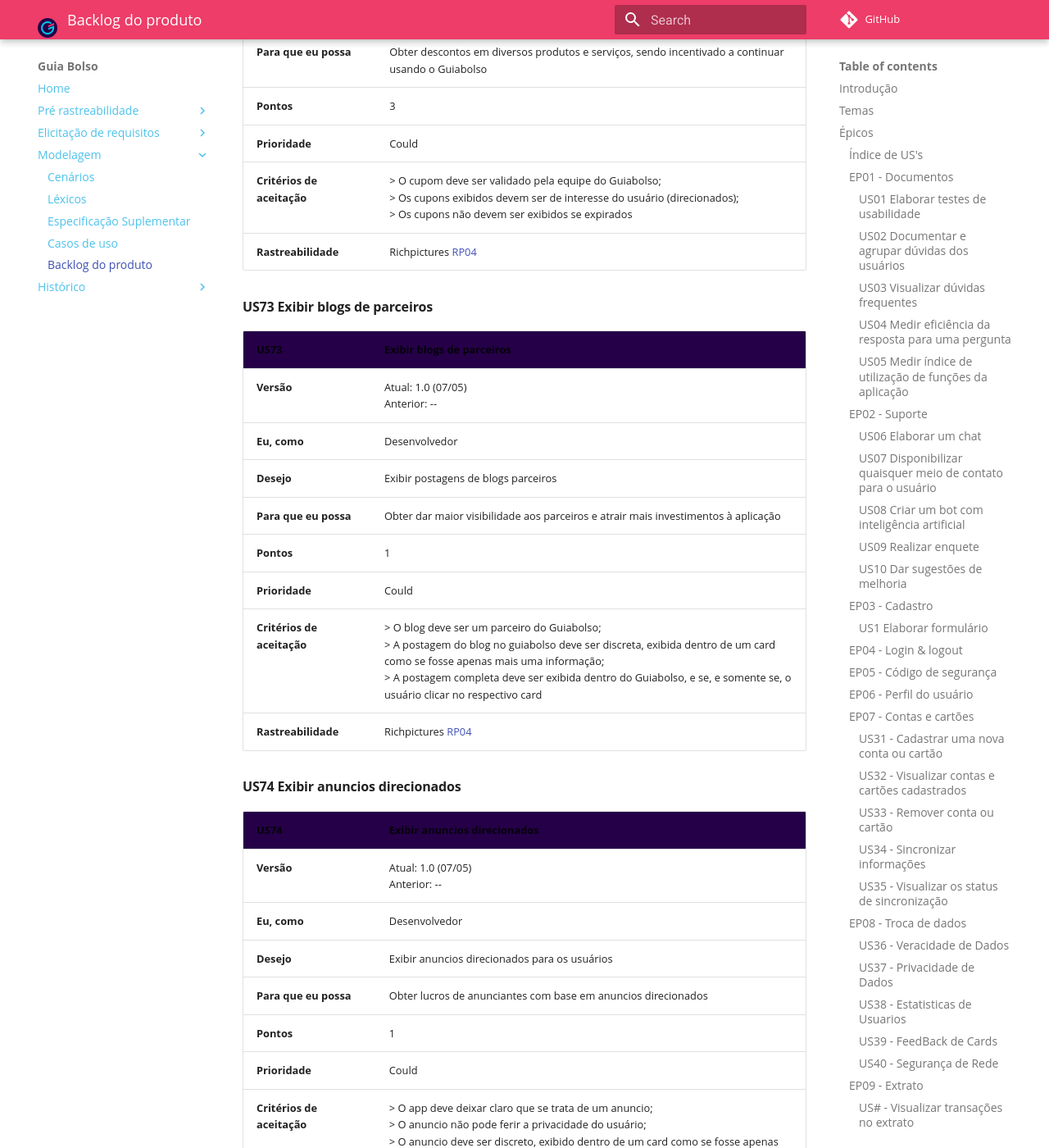
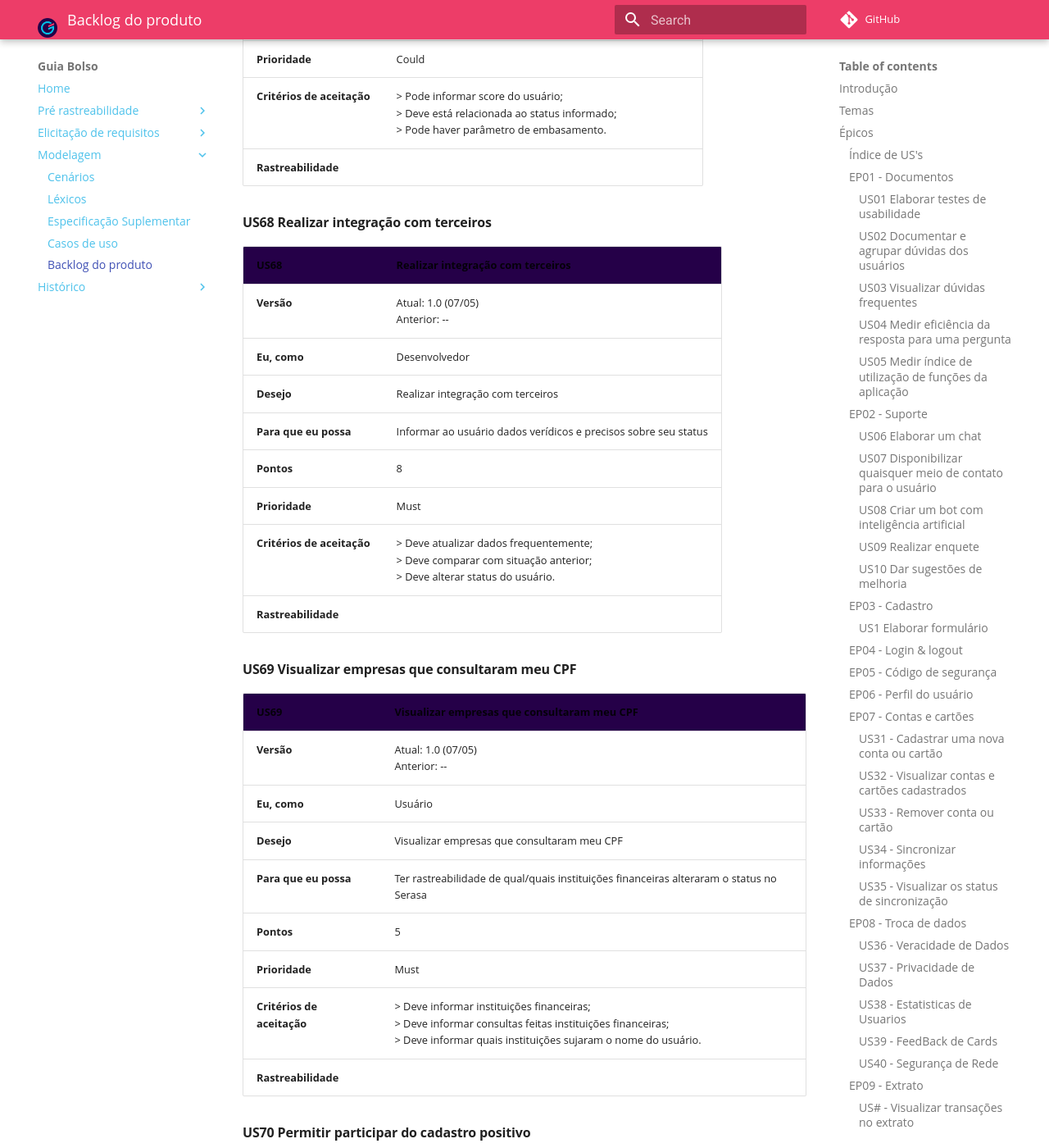
Before and after one commit to fga-disciplinas/2019.1-Guia-Bolso, an MkDocs documentation site: the page built from docs/modelagem/backlog.md, in a window 1280 px wide and 1400 px high, scrolled down 22560 px. Shown: the whole window at 82% size. Built offline with MkDocs 1.6.1 and Material for MkDocs 9.7.7, drawn with Linux system fonts in a browser that asks for light colours; comment, search, counter and statistics services are not loaded; old or Windows-style settings are respelled for this version of MkDocs; some of the changed text lies outside the part shown.

Commit message:
Adicionado Us's (Épico - Serasa)
Signed-off-by: alanrslima <alanronison.lima@gmail.com>
Co-authored-by: Leonardo dos Santos <leossb36@gmail.com>

```diff
--- a/docs/modelagem/backlog.md
+++ b/docs/modelagem/backlog.md
@@ -43,11 +43,11 @@ Cada elemento da listagem é elicitado por meio de interação da equipe de dese
 | T5 - Informações externas | [EP13 - Dicas](#ep13-Dicas) | [US# Visualizar dicas de controle financeiro](#us#-visualizar-dicas-de-controle-financeiro)|
 | T5 - Informações externas | [EP13 - Dicas](#ep13-Dicas) | [US# Buscar dados de fontes externas](#us#-buscar-dados-de-fontes-externas) |
 | T5 - Informações externas | [EP13 - Dicas](#ep13-Dicas) | [US# Indicar se as dicas foram realmente úteis](#us#-indicar-se-as-dicas-foram-realmente-uteis)|
-| T5 - Informações externas | [EP14 - Serasa](#ep14-Serasa) | [US# Visualizar status de avaliação de crédito](#us#-visualizar-status-de-avaliacao-de-credito)|
-| T5 - Informações externas | [EP14 - Serasa](#ep14-Serasa) | [US# Elaborar testes de usabilidade](#us#-elaborar-testes-de-usabilidade) |
-| T5 - Informações externas | [EP14 - Serasa](#ep14-Serasa) | [US# Realizar integração com terceiros](#us#-realizar-integracao-com-terceiros) |
-| T5 - Informações externas | [EP14 - Serasa](#ep14-Serasa) | [US# Visualizar empresas que consultaram meu CPF](#us#-visualizar-empresas-que-consultaram-meu-cpf) |
-| T5 - Informações externas | [EP14 - Serasa](#ep14-Serasa) | [US# Permitir participar do cadastro positivo](#us#-permitir-participar-do-cadastro-positivo) |
+| T5 - Informações externas | [EP14 - Serasa](#ep14-Serasa) | [US66 Visualizar status de avaliação de crédito](#us66-visualizar-status-de-avaliacao-de-credito)|
+| T5 - Informações externas | [EP14 - Serasa](#ep14-Serasa) | [US67 Informar score](#us67-informar-score) |
+| T5 - Informações externas | [EP14 - Serasa](#ep14-Serasa) | [US68 Realizar integração com terceiros](#us68-realizar-integracao-com-terceiros) |
+| T5 - Informações externas | [EP14 - Serasa](#ep14-Serasa) | [US69 Visualizar empresas que consultaram meu CPF](#us69-visualizar-empresas-que-consultaram-meu-cpf) |
+| T5 - Informações externas | [EP14 - Serasa](#ep14-Serasa) | [US70 Permitir participar do cadastro positivo](#us70-permitir-participar-do-cadastro-positivo) |
 | T6 - Lucros | [EP15 - Propagandas](#ep15-propagandas) | [US71 Visualizar ofertas de crédito](#us71-visualizar-ofertas-de-credito) |
 | T6 - Lucros | [EP15 - Propagandas](#ep15-propagandas) | [US72 Visualizar cupons de desconto](#us72-visualizar-cupons-de-desconto) |
 | T6 - Lucros | [EP15 - Propagandas](#ep15-propagandas) | [US73 Exibir blogs de parceiros](#us73-exibir-blogs-de-parceiros) |
@@ -493,6 +493,72 @@ Cada elemento da listagem é elicitado por meio de interação da equipe de dese
 
 ### EP14 -  Serasa
 
+#### US66 Visualizar status de avaliação de crédito
+
+| **US66** | **Visualizar dúvidas frequentes**|
+|--|--|
+| **Versão**| Atual: 1.0 (07/05) <br> Anterior: --|
+| **Eu, como** | Usuário |
+|**Desejo** | Visualizar status de avaliação de crédito |
+| **Para que eu possa** | Realizar empréstimos |
+| **Pontos** | 3 |
+| **Prioridade** | Must |
+| **Critérios de aceitação** | > Deve coletar dados do serasa; <br> > Deve informar ao usuário seu status; <br> > Deve impactar ao usuário sobre a condição. |
+| **Rastreabilidade** | |
+
+#### US67 Informar score
+
+| **US67** | **Visualizar dúvidas frequentes**|
+|--|--|
+| **Versão**| Atual: 1.0 (07/05) <br> Anterior: --|
+| **Eu, como** | Desenvolvedor |
+|**Desejo** | Informar score |
+| **Para que eu possa** | Para retornar informações condizentes ao status do usuário |
+| **Pontos** | 3 |
+| **Prioridade** | Could |
+| **Critérios de aceitação** | > Pode informar score do usuário; <br> > Deve está relacionada ao status informado; <br> > Pode haver parâmetro de embasamento. |
+| **Rastreabilidade** | |
+
+#### US68 Realizar integração com terceiros
+
+| **US68** | **Realizar integração com terceiros**|
+|--|--|
+| **Versão**| Atual: 1.0 (07/05) <br> Anterior: --|
+| **Eu, como** | Desenvolvedor |
+|**Desejo** | Realizar integração com terceiros |
+| **Para que eu possa** | Informar ao usuário dados verídicos e precisos sobre seu status |
+| **Pontos** | 8 |
+| **Prioridade** | Must |
+| **Critérios de aceitação** | > Deve atualizar dados frequentemente; <br> > Deve comparar com situação anterior; <br> > Deve alterar status do usuário. |
+| **Rastreabilidade** | |
+
+#### US69 Visualizar empresas que consultaram meu CPF
+
+| **US69** | **Visualizar empresas que consultaram meu CPF**|
+|--|--|
+| **Versão**| Atual: 1.0 (07/05) <br> Anterior: --|
+| **Eu, como** | Usuário |
+|**Desejo** | Visualizar empresas que consultaram meu CPF |
+| **Para que eu possa** | Ter rastreabilidade de qual/quais instituições financeiras alteraram o status no Serasa |
+| **Pontos** | 5 |
+| **Prioridade** | Must |
+| **Critérios de aceitação** | > Deve informar instituições financeiras; <br> > Deve informar consultas feitas instituições financeiras; <br> > Deve informar quais instituições sujaram o nome do usuário. |
+| **Rastreabilidade** | |
+
+#### US70 Permitir participar do cadastro positivo
+
+| **US70** | **Permitir participar do cadastro positivo**|
+|--|--|
+| **Versão**| Atual: 1.0 (07/05) <br> Anterior: --|
+| **Eu, como** | Usuário |
+|**Desejo** | Permitir participar do cadastro positivo |
+| **Para que eu possa** | Integrar para poder gerar históricos para alterar o status no serasa |
+| **Pontos** | 5 |
+| **Prioridade** | Must |
+| **Critérios de aceitação** | > Deve haver integração com cadastro positivo; <br> > Deve haver integração com Serasa; <br> > Deve conter dados ativos do usuário; <br> > Usuário pode permitir participar do cadastro positivo. |
+| **Rastreabilidade** | |
+
+
 ### EP15 -  Propagandas
 
 #### US71 Visualizar ofertas de crédito
```
